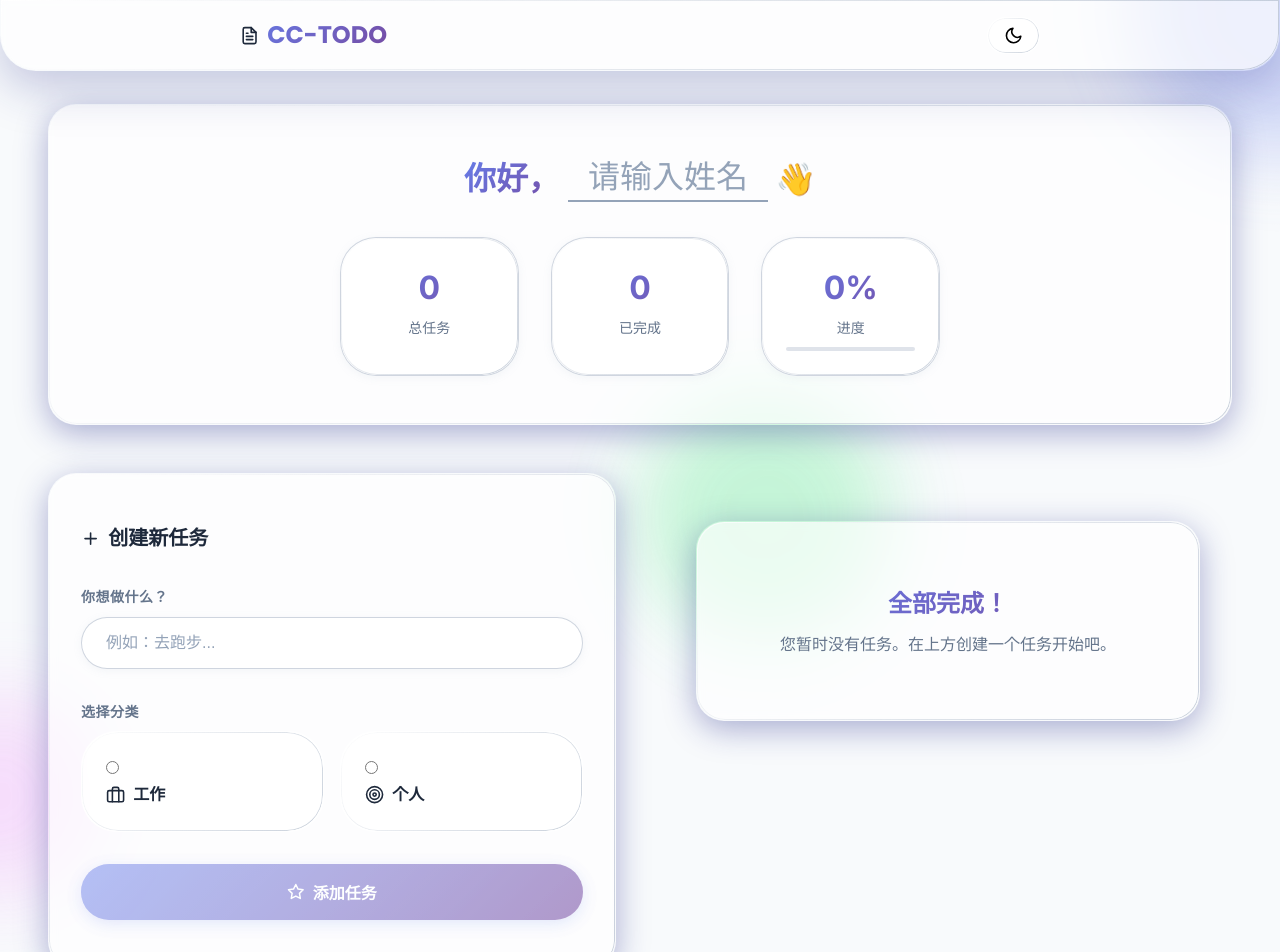
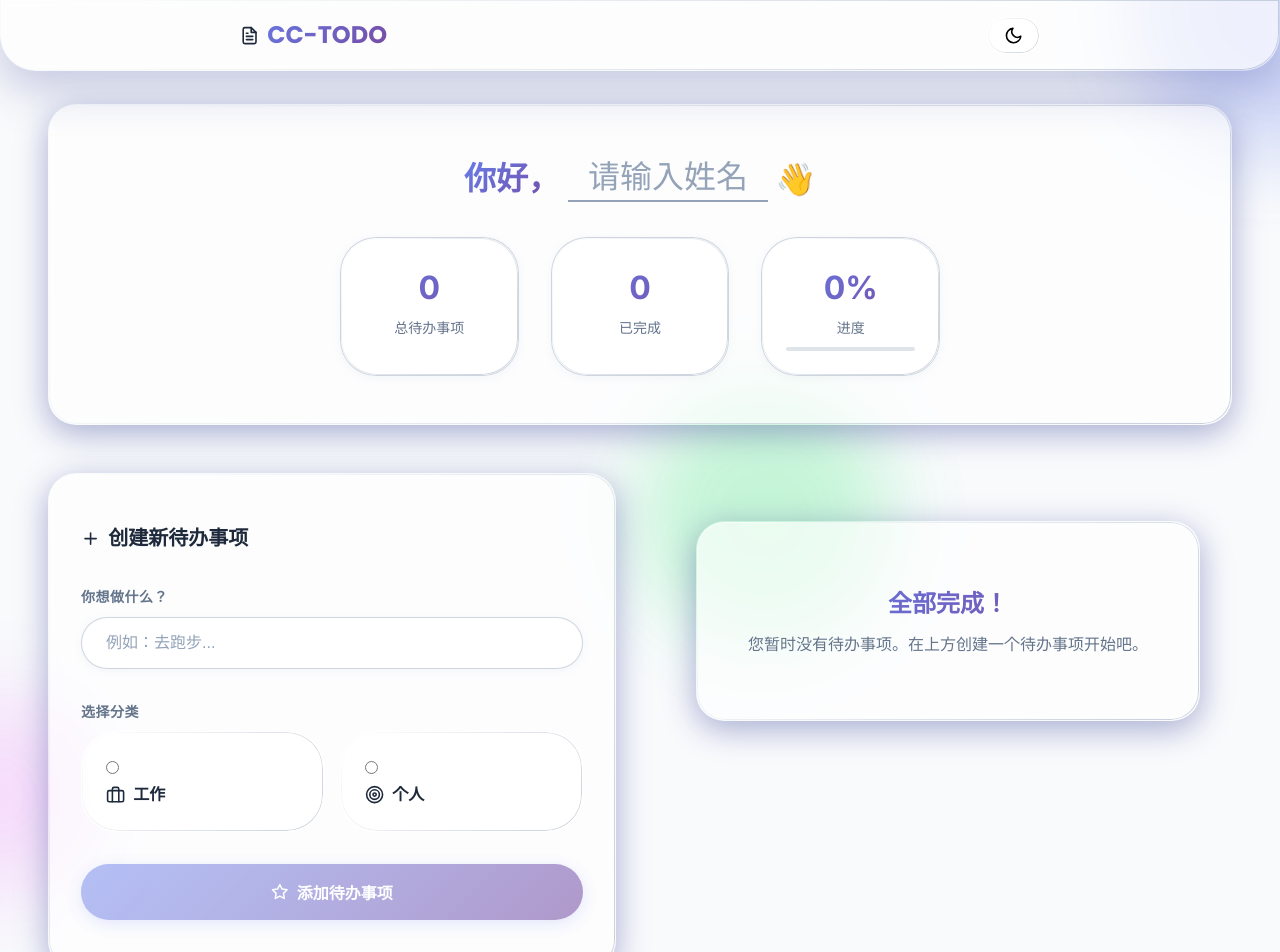
Before and after one commit to Ratey258/CC-TODO, a Vue app: page / in a window 1280 px wide. Shown: the top 952 px of the page. Built offline with nearby package versions, Linux system fonts and the light colour scheme.

Commit message:
更新文本

```diff
--- a/src/App.vue
+++ b/src/App.vue
@@ -147,7 +147,7 @@ onMounted(() => {
 					<div class="stats-grid">
 						<div class="stat-card">
 							<div class="stat-number">{{ totalTodos }}</div>
-							<div class="stat-label">总任务</div>
+							<div class="stat-label">总待办事项</div>
 						</div>
 						<div class="stat-card">
 							<div class="stat-number">{{ completedTodos }}</div>
@@ -171,7 +171,7 @@ onMounted(() => {
 						<span class="section-icon">
 							<Icons name="plus" />
 						</span>
-						创建新任务
+						创建新待办事项
 					</h3>
 				</div>
 
@@ -228,7 +228,7 @@ onMounted(() => {
 						<span class="button-icon">
 							<Icons name="star" />
 						</span>
-						添加任务
+						添加待办事项
 					</button>
 				</form>
 			</section>
@@ -240,7 +240,7 @@ onMounted(() => {
 						<span class="section-icon">
 							<Icons name="list" />
 						</span>
-						我的任务
+						我的待办事项
 					</h3>
 				</div>
 
@@ -286,7 +286,7 @@ onMounted(() => {
 									<button
 										class="action-button delete"
 										@click="showDeleteConfirmation(todo)"
-										title="删除任务"
+										title="删除待办事项"
 									>
 									<span class="action-icon">
 										<Icons name="trash" />
@@ -300,7 +300,7 @@ onMounted(() => {
 				<!-- 空状态 -->
 				<div class="empty-state glass" v-else>
 					<h3 class="empty-title">全部完成！</h3>
-					<p class="empty-text">您暂时没有任务。在上方创建一个任务开始吧。</p>
+					<p class="empty-text">您暂时没有待办事项。在上方创建一个待办事项开始吧。</p>
 				</div>
 			</section>
 		</main>
@@ -315,14 +315,12 @@ onMounted(() => {
 								<Icons name="alert-triangle" />
 							</span>
 						</div>
-						<h3 class="modal-title">确认删除任务</h3>
+						<h3 class="modal-title">确认删除待办事项</h3>
 					</div>
 
 					<div class="modal-content">
 						<p class="modal-message">
-							确定要删除任务
-							<strong v-if="todoToDelete">"{{ todoToDelete.content }}"</strong>
-							吗？此操作无法撤销。
+							确定要删除这个待办事项吗？此操作无法撤销。
 						</p>
 
 						<div class="modal-actions">
```
